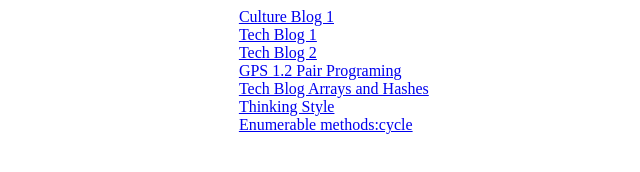
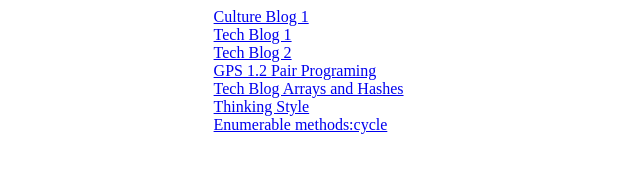
Before and after one commit to alexgh123/alexgh123.github.io, a plain HTML site: page blog/blog-list.html in a window 1280 px wide. Shown: the whole page, without its empty margins (300-940 px from the left). Drawn offline with Linux system fonts and the light colour scheme.

Commit message:
modify centering of text for blog list

```diff
--- a/stylesheets/blog-stylesheet.css
+++ b/stylesheets/blog-stylesheet.css
@@ -12,7 +12,7 @@ div {
 }
 
 a {
-  margin-left:42%;
+  margin-left:40%;
   margin-right: 40%;
   /*I want the text to be centered*/
 }
```
